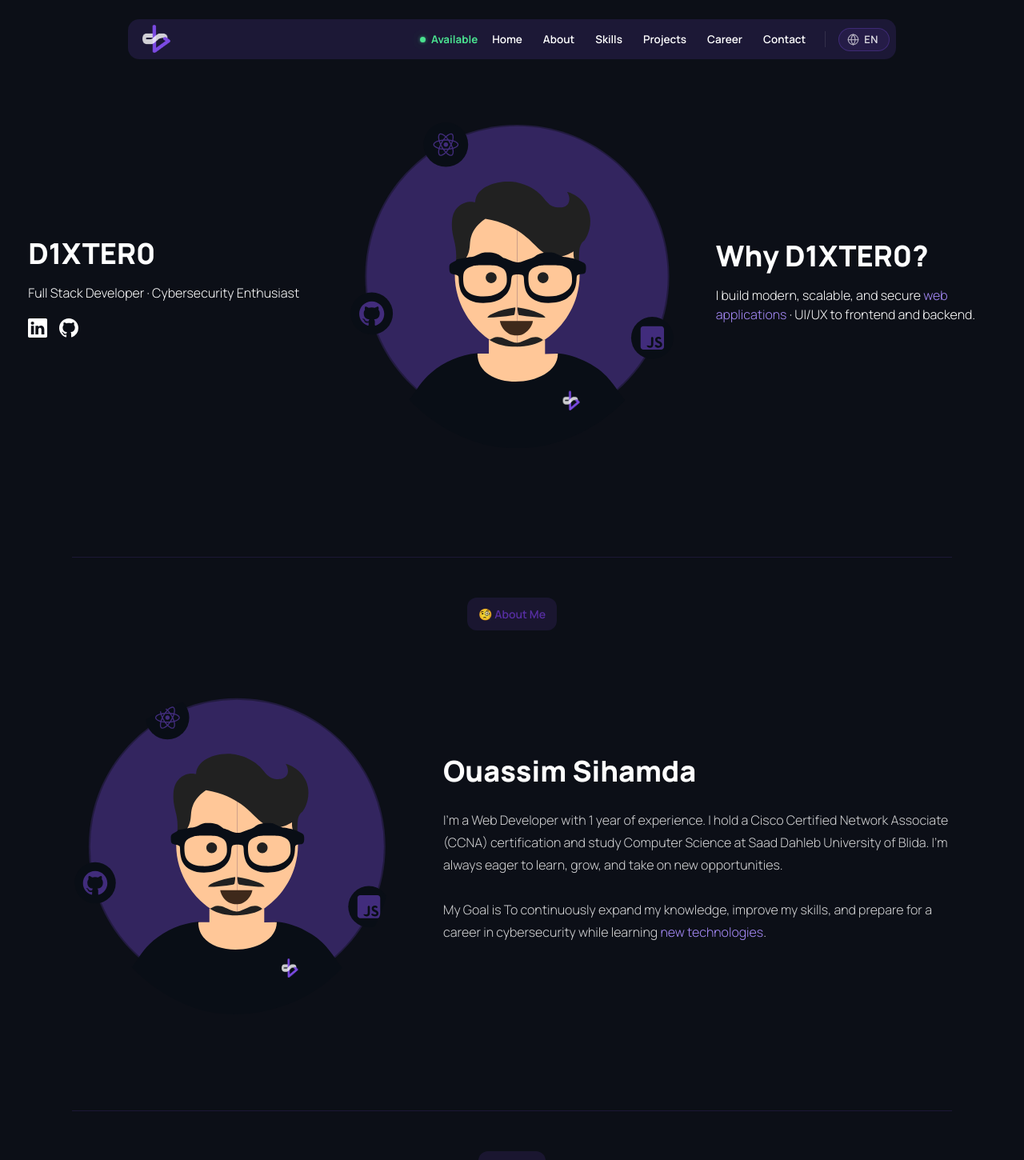
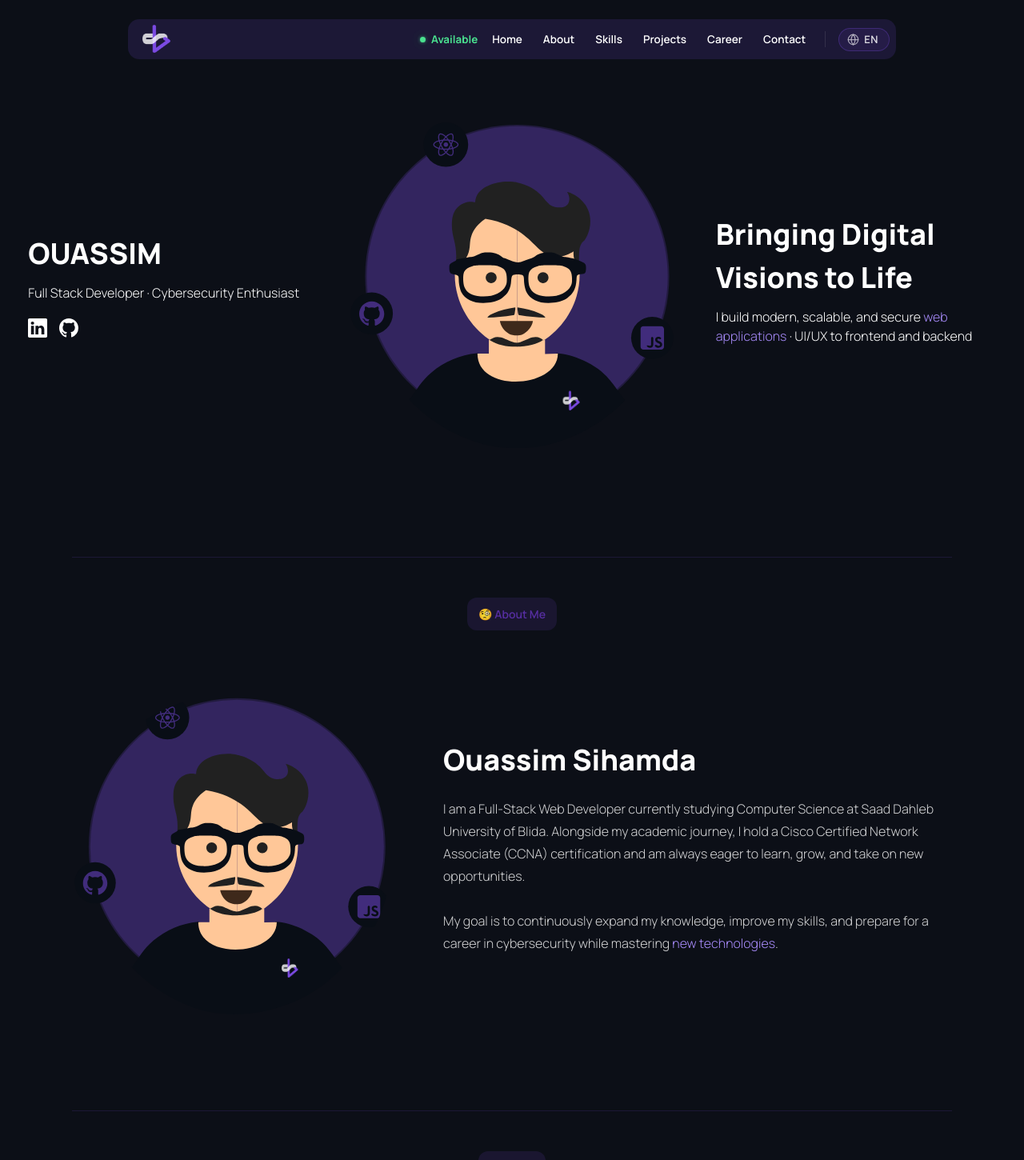
Before and after one commit to d1xter0/Portfolio-TS, a React (Vite) app in the folder frontend/: page / in a window 1280 px wide. Shown: the top 1450 px of the page at 80% size. Built offline with nearby package versions, Linux system fonts and the light colour scheme.

Commit message:
i18n , update locales and header link

```diff
--- a/frontend/components/Header.tsx
+++ b/frontend/components/Header.tsx
@@ -26,7 +26,9 @@ function Header() {
     <header id="head">
       <div className="head" ref={headRef}>
         <div className="head-icon">
-          <img alt="logo-icon" src="/avatar-icon.png" />
+          <a href="https://d1xter0.vercel.app" target="_blank" rel="noopener noreferrer">
+            <img alt="logo-icon" src="/avatar-icon.png" />
+          </a>
         </div>
 
         <div className="research-bar">
@@ -74,19 +76,34 @@ function Header() {
             <button className="mobile-nav-btn" onClick={() => scrollTo("Home")}>
               {t("header.home")}
             </button>
-            <button className="mobile-nav-btn" onClick={() => scrollTo("About-Me")}>
+            <button
+              className="mobile-nav-btn"
+              onClick={() => scrollTo("About-Me")}
+            >
               {t("header.about")}
             </button>
-            <button className="mobile-nav-btn" onClick={() => scrollTo("Skills")}>
+            <button
+              className="mobile-nav-btn"
+              onClick={() => scrollTo("Skills")}
+            >
               {t("header.skills")}
             </button>
-            <button className="mobile-nav-btn" onClick={() => scrollTo("Projects")}>
+            <button
+              className="mobile-nav-btn"
+              onClick={() => scrollTo("Projects")}
+            >
               {t("header.projects")}
             </button>
-            <button className="mobile-nav-btn" onClick={() => scrollTo("Career")}>
+            <button
+              className="mobile-nav-btn"
+              onClick={() => scrollTo("Career")}
+            >
               {t("header.career")}
             </button>
-            <button className="mobile-nav-btn" onClick={() => scrollTo("Contact")}>
+            <button
+              className="mobile-nav-btn"
+              onClick={() => scrollTo("Contact")}
+            >
               {t("header.contact")}
             </button>
           </nav>
--- a/frontend/src/App.tsx
+++ b/frontend/src/App.tsx
@@ -57,7 +57,7 @@ function App() {
         <section className="gsap-section" aria-label="Introduction">
           <div className="hero-layout" id="Home">
             <div className="l-read">
-              <h1>D1XTER0</h1>
+              <h1>{t("home.title")}</h1>
               <p>{t("home.subtitle")}</p>
               <a
                 className="sociale"
--- a/frontend/src/i18n/locales/en.json
+++ b/frontend/src/i18n/locales/en.json
@@ -9,10 +9,10 @@
     "contact": "Contact"
   },
   "home": {
-    "title": "D1XTER0",
+    "title": "OUASSIM",
     "subtitle": "Full Stack Developer · Cybersecurity Enthusiast",
-    "why_title": "Why D1XTER0?",
-    "why_description": "I build modern, scalable, and secure web applications · UI/UX to frontend and backend.",
+    "why_title": "Bringing Digital Visions to Life",
+    "why_description": "I build modern, scalable, and secure web applications · UI/UX to frontend and backend",
     "why_link": "web applications"
   },
   "agofla": {
@@ -24,8 +24,8 @@
   },
   "about": {
     "name": "Ouassim Sihamda",
-    "description": "I'm a Web Developer with 1 year of experience. I hold a Cisco Certified Network Associate (CCNA) certification and study Computer Science at Saad Dahleb University of Blida. I'm always eager to learn, grow, and take on new opportunities.",
-    "goal": "My Goal is To continuously expand my knowledge, improve my skills, and prepare for a career in cybersecurity while learning",
+    "description": "I am a Full-Stack Web Developer currently studying Computer Science at Saad Dahleb University of Blida. Alongside my academic journey, I hold a Cisco Certified Network Associate (CCNA) certification and am always eager to learn, grow, and take on new opportunities.",
+    "goal": "My goal is to continuously expand my knowledge, improve my skills, and prepare for a career in cybersecurity while mastering",
     "goal_link": "new technologies"
   },
   "skills": {
@@ -51,17 +51,17 @@
   "career": {
     "title": "Career & Learning Journey",
     "professional": "Professional",
-    "professional_period": "2025 · At the moment",
+    "professional_period": "2026 · At the moment",
     "academic": "Academic",
     "academic_period": "2024 · At the moment",
-    "card1_title": "Junior Full-Stack Developer | Seeking Opportunities",
+    "card1_title": "Full-Stack Developer | Seeking Opportunities",
     "card1_description": "Actively building real-world full-stack projects and seeking junior developer or internship opportunities to gain professional experience.",
     "card1_date": "Jan 2026 – Present",
     "card2_title": "Computer Science Engineering Student",
-    "card2_description": "First-year Computer Science student at Saad Dahleb University of Blida, building a strong foundation in software engineering.",
+    "card2_description": "Studying Computer Science at Saad Dahleb University of Blida, building a rigorous foundation in software engineering, algorithms, and core computing architectures.",
     "card2_date": "Oct 2024 – Present",
     "card3_title": "Cisco Certified Network Associate",
-    "card3_description": "Studying networking fundamentals, and network security.",
+    "card3_description": "Validated expertise in network fundamentals, routing and switching, IP connectivity, and foundational network security protocols.",
     "card3_date": "Oct 2025 – Present"
   },
   "contact": {
--- a/frontend/src/i18n/locales/fr.json
+++ b/frontend/src/i18n/locales/fr.json
@@ -9,10 +9,10 @@
     "contact": "Contact"
   },
   "home": {
-    "title": "D1XTER0",
+    "title": "OUASSIM",
     "subtitle": "Développeur web Full Stack · Passionné de cybersécurité",
-    "why_title": "Pourquoi D1XTER0 ?",
-    "why_description": "Je développe des applications web modernes, évolutives et sécurisées — de l’UI/UX jusqu’au frontend et backend.",
+    "why_title": "Donner vie à vos visions numériques",
+    "why_description": "Je développe des applications web modernes, évolutives et sécurisées · de l’UI/UX jusqu’au frontend et backend",
     "why_link": "applications web"
   },
   "agofla": {
@@ -24,8 +24,8 @@
   },
   "about": {
     "name": "Ouassim Sihamda",
-    "description": "Développeur web avec un an d’expérience, titulaire de la certification Cisco Certified Network Associate (CCNA) et étudiant en informatique à l’Université Saad Dahleb de Blida. Toujours motivé à apprendre, progresser et saisir de nouvelles opportunités.",
-    "goal": "Mon objectif est d’élargir continuellement mes connaissances, d’améliorer mes compétences et de me préparer à une carrière en cybersécurité tout en découvrant",
+    "description": "Je suis un développeur Web full-stack qui étudie actuellement l’informatique à l’Université Saad Dahleb de Blida. Parallèlement à mon parcours académique, je détiens une certification Cisco Certified Network Associate (CCNA) et j’ai toujours hâte d’apprendre, de grandir et de saisir de nouvelles opportunités.",
+    "goal": "Mon objectif est d’élargir continuellement mes connaissances, d’améliorer mes compétences et de me préparer à une carrière dans la cybersécurité tout en maîtrisant",
     "goal_link": "de nouvelles technologies"
   },
   "skills": {
@@ -51,17 +51,17 @@
   "career": {
     "title": "Parcours professionnel & académique",
     "professional": "Professionnel",
-    "professional_period": "2025 · À présent",
+    "professional_period": "2026 · À présent",
     "academic": "Académique",
     "academic_period": "2024 · À présent",
-    "card1_title": "Développeur Full Stack Junior | À la recherche d’opportunités",
+    "card1_title": "Développeur Full Stack | À la recherche d’opportunités",
     "card1_description": "Développement actif de projets Full Stack concrets et recherche d’un poste junior ou d’un stage afin d’acquérir une expérience professionnelle.",
     "card1_date": "Jan 2026 – Présent",
     "card2_title": "Étudiant en informatique",
-    "card2_description": "Étudiant en première année d’informatique à l’Université Saad Dahleb de Blida, avec une solide base en génie logiciel.",
+    "card2_description": "Étudier l’informatique à l’Université Saad Dahleb de Blida, en construisant une base rigoureuse en ingénierie logicielle, algorithmes et architectures informatiques fondamentales.",
     "card2_date": "Oct 2024 – Présent",
-    "card3_title": "Cisco Certified Network Associate (CCNA)",
-    "card3_description": "Étude approfondie des fondamentaux des réseaux, et sécurité des réseaux.",
+    "card3_title": "Cisco Certified Network Associate",
+    "card3_description": "Expertise validée en matière de principes fondamentaux du réseau, de routage et de commutation, de connectivité IP et de protocoles de sécurité réseau fondamentaux.",
     "card3_date": "Oct 2025 – Présent"
   },
   "contact": {
```
